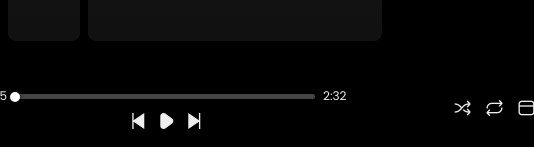
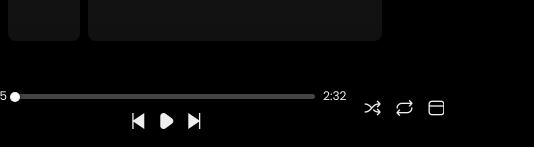
Before and after one commit to amoakodomson25/streaming-platform-build, a React (Create React App) app in the folder frontend/: page / in a window 390 px wide. Shown: the part 694-841 px from the top of the page, 534 px wide, since content can reach past the window. Built offline with nearby package versions, Linux system fonts and the light colour scheme.

Commit message:
Update index.css

```diff
--- a/frontend/src/index.css
+++ b/frontend/src/index.css
@@ -1235,4 +1235,7 @@ p {
 
 
 @media (max-width: 900px) {
+  .music-player-wrapper{
+    gap: 10px;
+  }
 }
```
